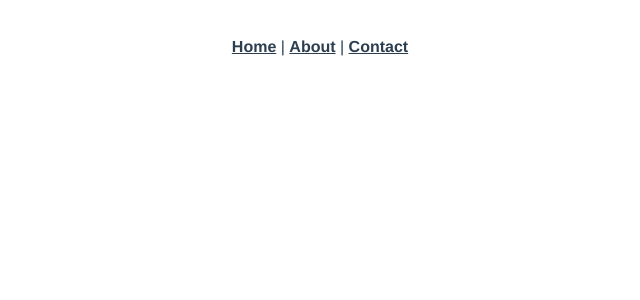
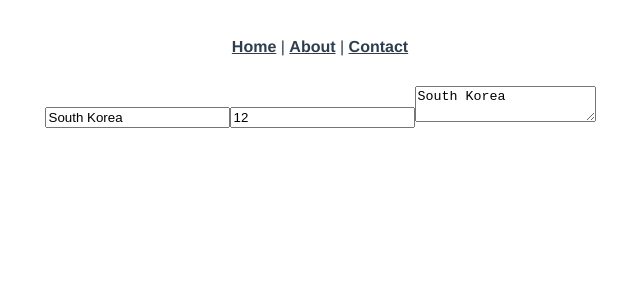
Before and after one commit to manyyeon/study_vue, a Vue app: page /dataBindingExample in a window 1280 px wide. Shown: the top 300 px of the page, without its empty margins (320-960 px from the left). Built offline with nearby package versions, Linux system fonts and the light colour scheme.

Commit message:
입력폼 데이터 바인딩 - input text, number, textarea

```diff
--- a/src/router/index.js
+++ b/src/router/index.js
@@ -43,6 +43,12 @@ const routes = [
     component: () =>
       import(/* webpackChunkName: "about" */ "../views/DataBindingHtml.vue"),
   },
+  {
+    path: "/dataBindingExample",
+    name: "dataBindingExample",
+    component: () =>
+      import(/* webpackChunkName: "about" */ "../views/DataBindingExample.vue"),
+  },
 ];
 
 const router = createRouter({
--- /dev/null
+++ b/src/views/DataBindingExample.vue
@@ -0,0 +1,32 @@
+<template>
+    <div>
+        <input type="text" v-model="valueModel" />
+        <input type="number" v-model.number="valueModel2" />
+        <textarea v-model="valueModel"></textarea>
+    </div>
+</template>
+
+<script>
+export default {
+    components: {},
+    data() {
+        return {
+            valueModel: 'South Korea',
+            valueModel2 : 12,
+        }
+    },
+    setup() {},
+    created() {},
+    mounted() {
+        console.log(this.valueModel2);
+    },
+    unmounted() {},
+    methods: {
+
+    }
+}
+</script>
+
+<style scoped>
+
+</style>
```
